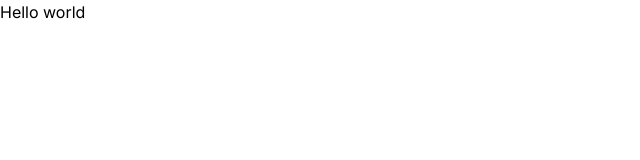
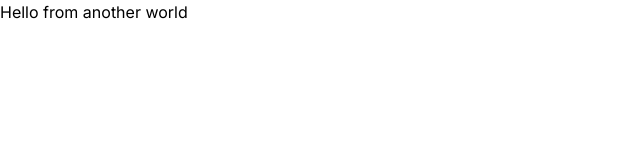
Before and after one commit to Sparshlohana/rrr, a Next.js app: page / in a window 1280 px wide. Shown: the top 160 px of the page, without its empty margins (0-640 px from the left). Built offline with nearby package versions, Linux system fonts and the light colour scheme.

Commit message:
updated hello world

```diff
--- a/src/app/page.js
+++ b/src/app/page.js
@@ -1,5 +1,3 @@
 export default function Home() {
-  return (
-    <>Hello world</>
-  );
+  return <>Hello from another world</>;
 }
```
